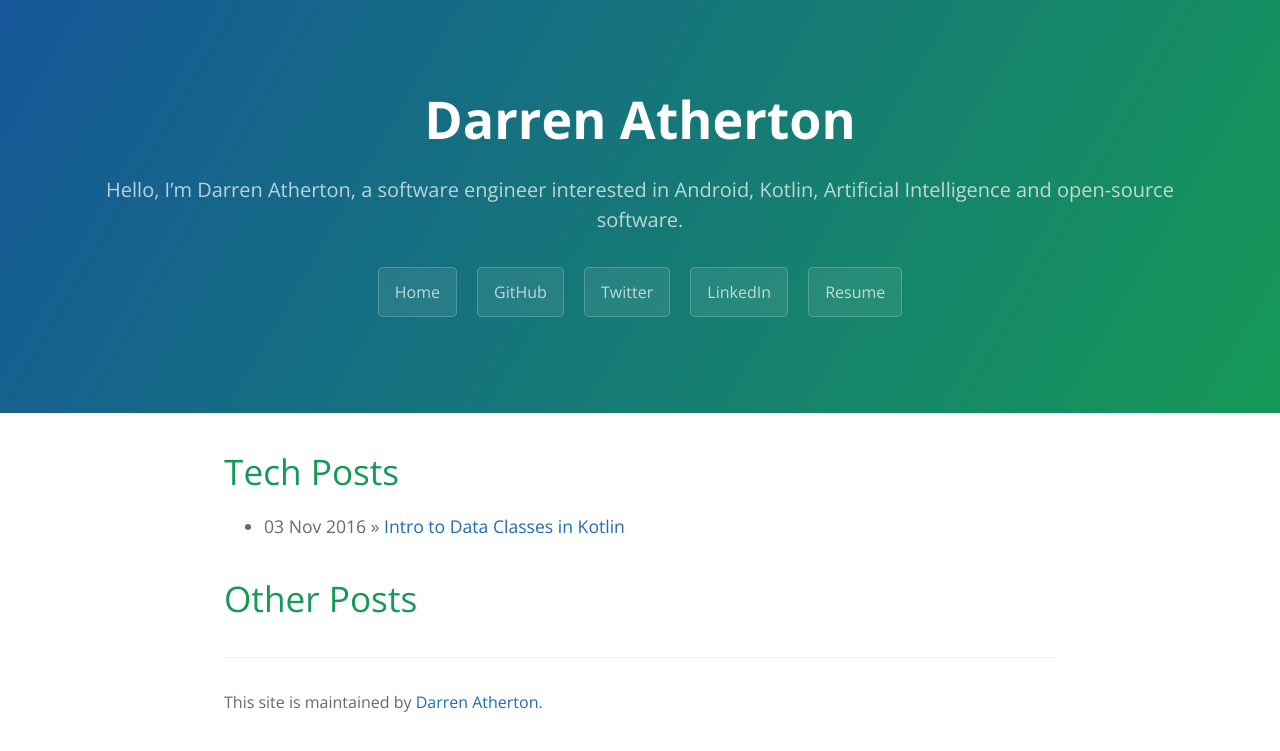
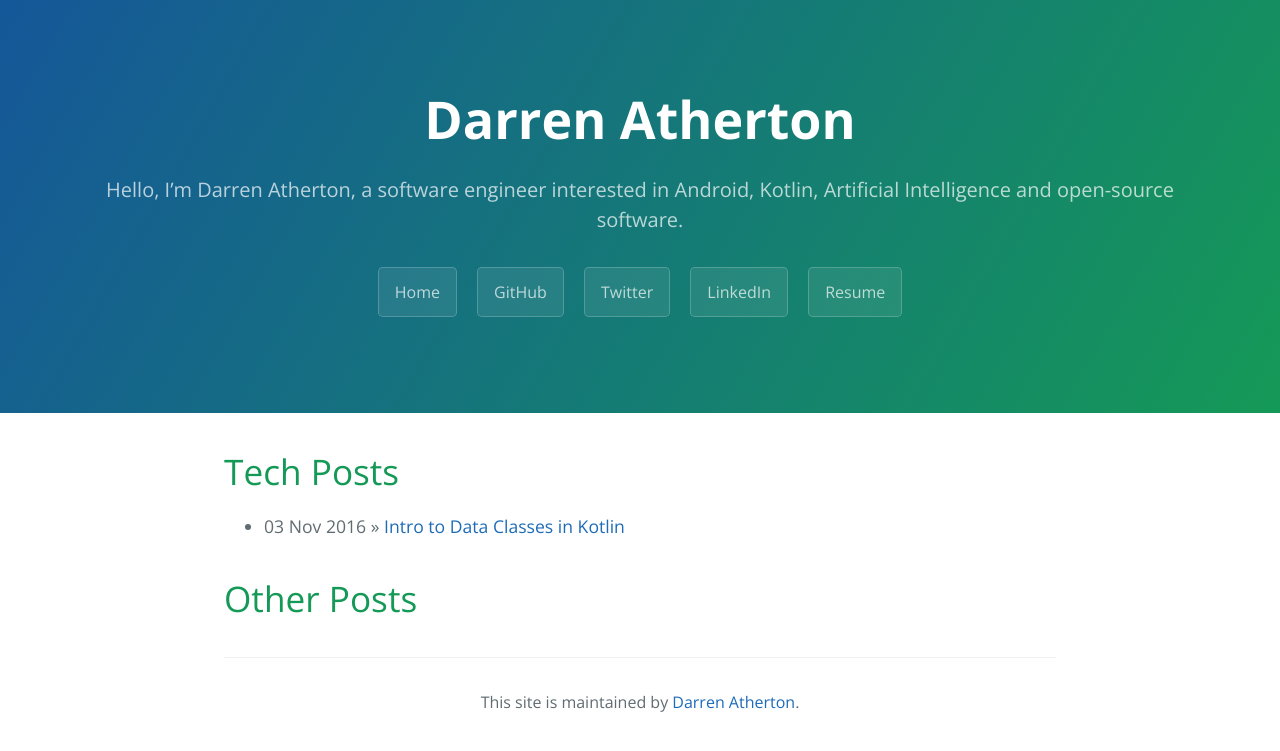
Before and after one commit to DarrenAtherton49/darrenatherton49.github.io, a Jekyll site: the page built from index.html, in a window 1280 px wide. Shown: the top 751 px of the page. Built offline with Jekyll 4.4.1, drawn with Linux system fonts in a browser that asks for light colours; the list of posts is cut into pages by our own code.

Commit message:
center text in footer

```diff
--- a/css/cayman.css
+++ b/css/cayman.css
@@ -187,6 +187,6 @@ a:hover { text-decoration: underline; }
 @media screen and (min-width: 42em) and (max-width: 64em) { .site-footer { font-size: 1rem; } }
 @media screen and (max-width: 42em) { .site-footer { font-size: 0.9rem; } }
 
-.site-footer-owner { display: block; }
+.site-footer-owner { display: block; text-align: center; }
 
 .site-footer-credits { color: #819198; }
```
